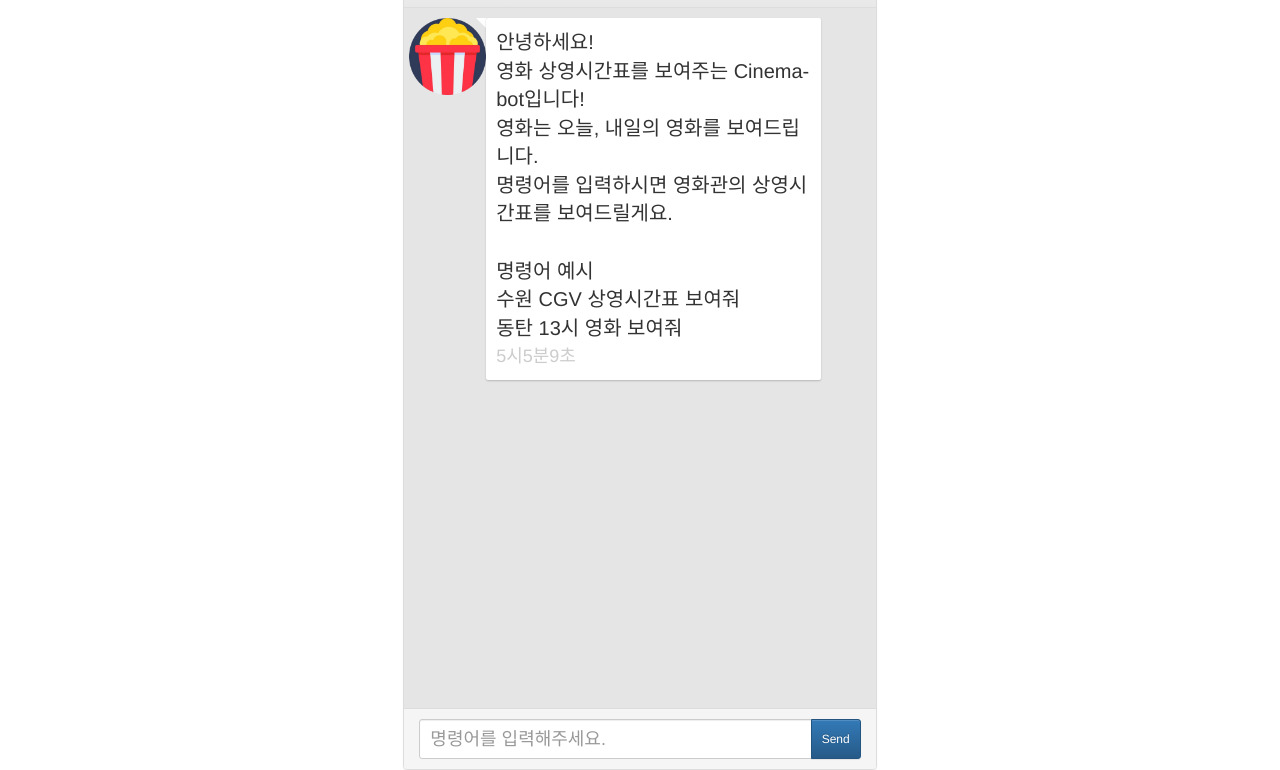
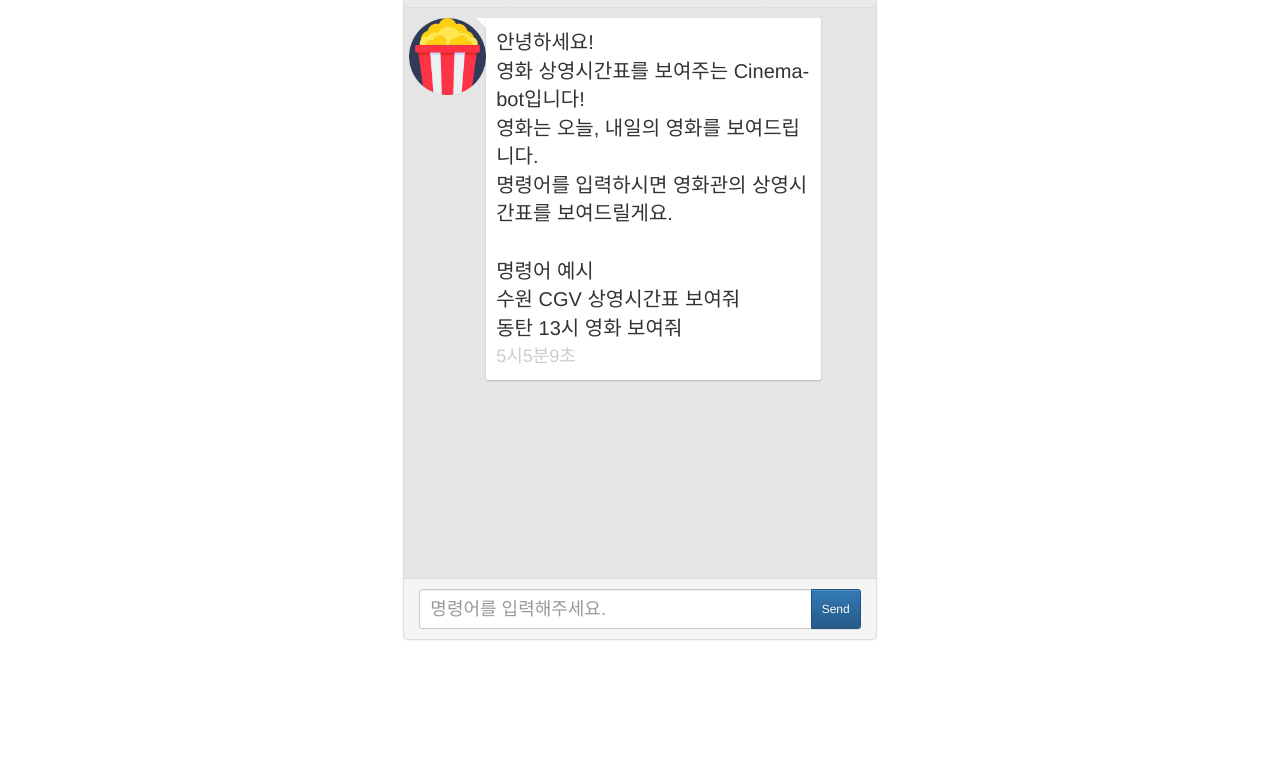
Before and after one commit to KiWonJang/cinemabot-web, a plain HTML site: page index.html in a window 1280 px wide. Shown: the part 150-920 px from the top of the page. Drawn offline with nearby package versions, Linux system fonts and the light colour scheme.

Commit message:
Edit details.

```diff
--- a/css/chat.css
+++ b/css/chat.css
@@ -37,8 +37,8 @@ body{
   background: #e5e5e5;
   margin: 0;
   padding: 0 10px 10px;
-  max-height:700px;
-  height:700px;
+  max-height:570px;
+  height:570px;
   /*max-width: 500px;*/
   overflow-x:hidden;
 }
```
